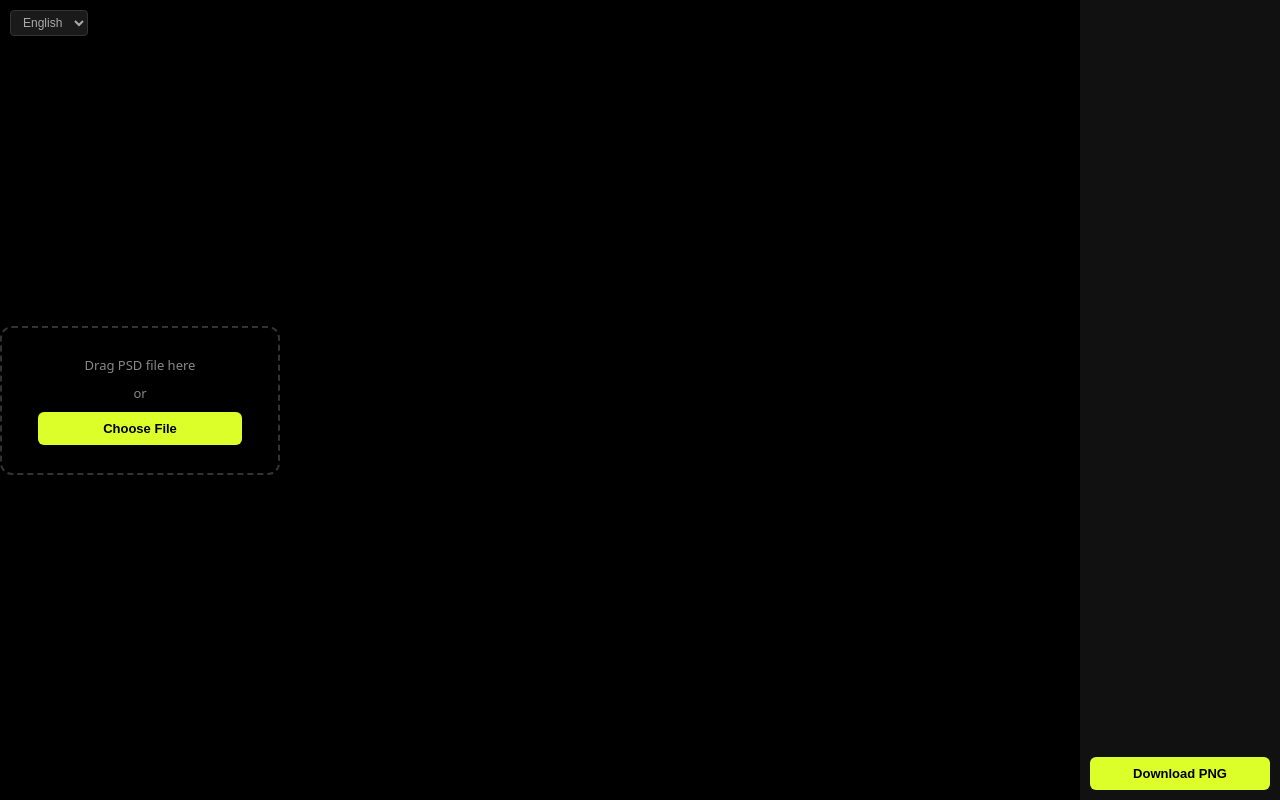
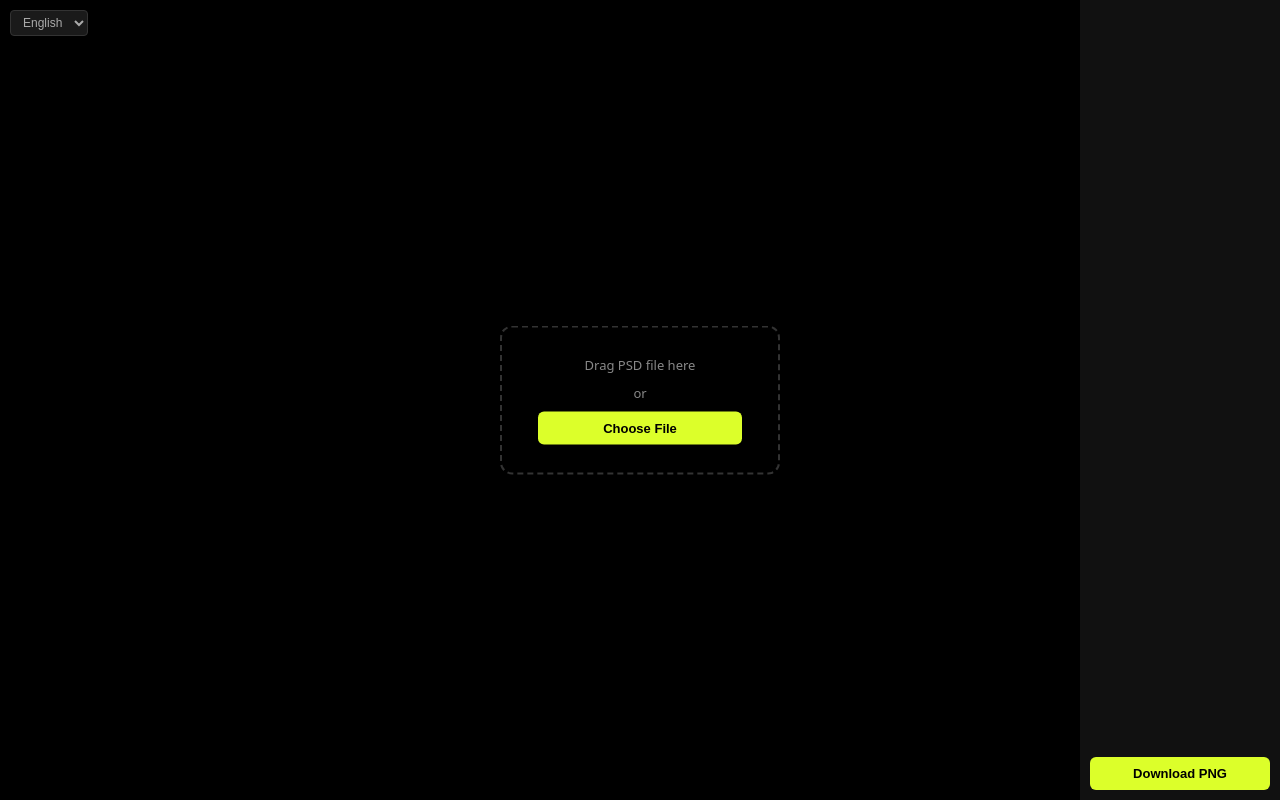
Before and after one commit to leonkolop1-rgb/psd-viewer, a website built with Vite: page index.html in a window 1280 px wide. Built offline with nearby package versions, Linux system fonts and the light colour scheme.

Commit message:
fix: center drop zone with absolute positioning

```diff
--- a/src/styles.css
+++ b/src/styles.css
@@ -36,19 +36,17 @@ body {
 #lang-select:hover { border-color: var(--accent); }
 
 #app {
+  position: relative;
   height: 100vh;
-  display: flex;
-  align-items: center;
-  justify-content: center;
+  width: 100vw;
 }
 
-/* Viewer must fill full height/width when visible */
-#viewer {
-  align-self: stretch;
-}
-
-/* Drop zone — compact and centered */
+/* Drop zone — absolutely centered on screen */
 #drop-zone {
+  position: absolute;
+  top: 50%;
+  left: 50%;
+  transform: translate(-50%, -50%);
   width: 280px;
   padding: 28px 36px;
   display: flex;
@@ -77,12 +75,12 @@ button {
 }
 button:hover { opacity: 0.85; }
 
-/* Viewer layout — canvas left, sidebar RIGHT */
+/* Viewer — fills full screen */
 #viewer {
-  flex: 1;
+  position: absolute;
+  top: 0; left: 0; right: 0; bottom: 0;
   display: flex;
   overflow: hidden;
-  width: 100%;
 }
 
 #canvas-container {
```
